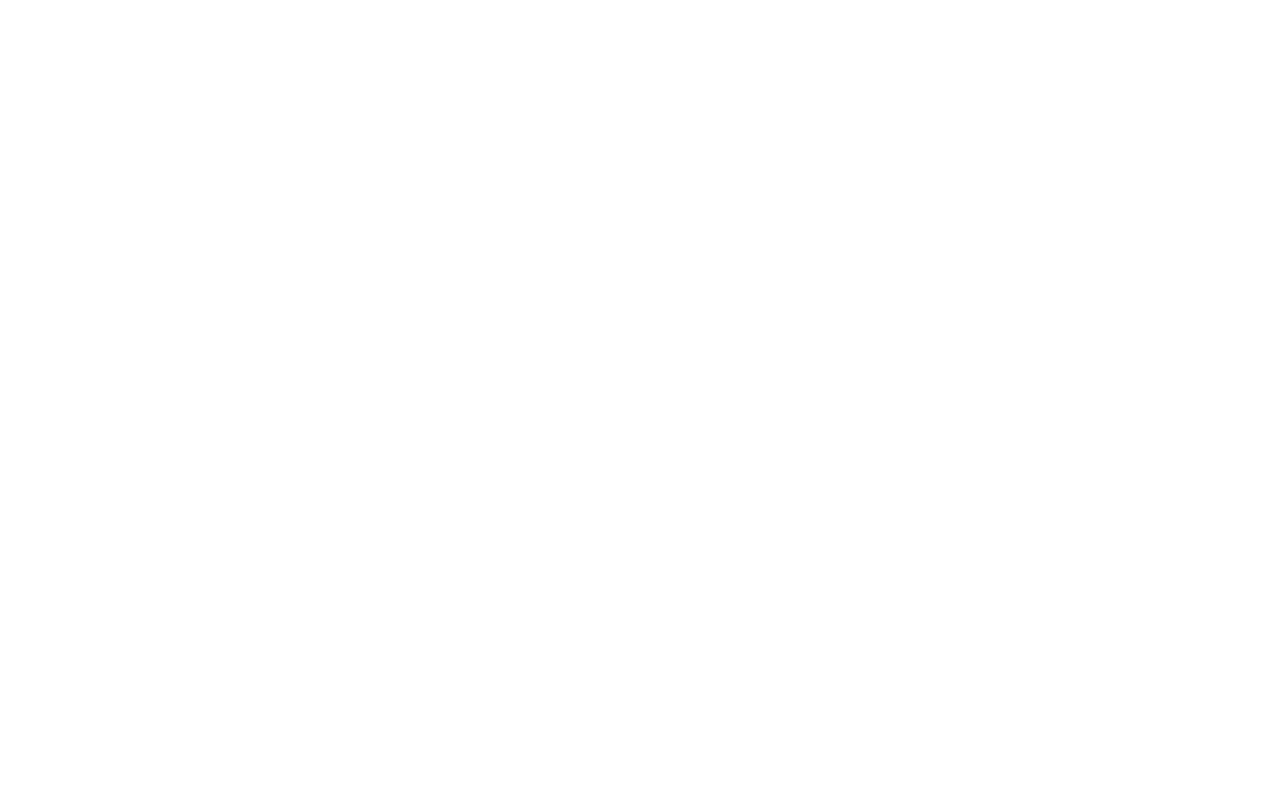
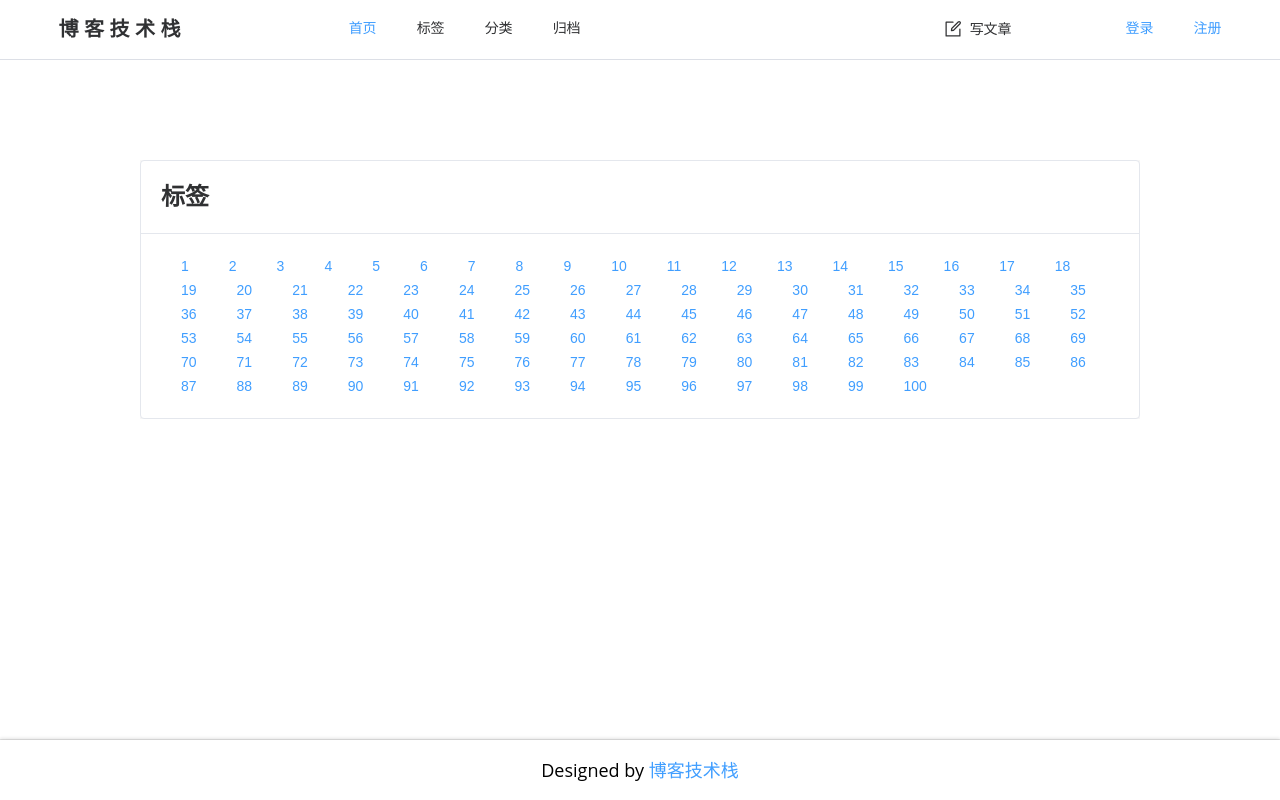
Before and after one commit to hismeyy/my-blog-project, a Vue app in the folder blog-web/: page /tags in a window 1280 px wide. Before the commit this address had no page. Built offline with nearby package versions, Linux system fonts and the light colour scheme.

Commit message:
新增标签页面

```diff
--- a/blog-web/src/components/header/BaseHeader.vue
+++ b/blog-web/src/components/header/BaseHeader.vue
@@ -12,8 +12,8 @@
 
       <div style="margin-left: 10%; display: flex">
         <el-menu-item index="1"><router-link to="/index">首页</router-link></el-menu-item>
-        <el-menu-item index="2">分类</el-menu-item>
-        <el-menu-item index="3">标签</el-menu-item>
+        <el-menu-item index="2"><router-link to="/tags">标签</router-link></el-menu-item>
+        <el-menu-item index="3">分类</el-menu-item>
         <el-menu-item index="4">归档</el-menu-item>
       </div>
 
--- /dev/null
+++ b/blog-web/src/components/tags/TagsItem.vue
@@ -0,0 +1,13 @@
+<template>
+  <el-link type="primary" v-slot="slotProps">{{slotProps.text}}</el-link>
+</template>
+
+<script>
+export default {
+  name: "TagsItem",
+}
+</script>
+
+<style scoped>
+
+</style>
--- a/blog-web/src/views/ArticleScrollPage.vue
+++ b/blog-web/src/views/ArticleScrollPage.vue
@@ -10,7 +10,7 @@
     <div style="display: flex; justify-content: center; margin-top: 30px">
       <el-pagination
           small
-          background=false
+          background
           layout="prev, pager, next"
           :total="50"
           class="mt-4"
--- /dev/null
+++ b/blog-web/src/views/TagsPage.vue
@@ -0,0 +1,29 @@
+<template>
+  <scroll-page style="width: 1000px">
+    <el-card class="box-card">
+      <template #header>
+        <div class="card-header">
+          <span style="font-size: 24px; font-weight: bold">标签</span>
+        </div>
+      </template>
+      <tags-item style="margin-left: 20px; margin-right: 20px" v-for="i in 100" :text="i" :key=i></tags-item>
+    </el-card>
+  </scroll-page>
+</template>
+
+<script>
+import ScrollPage from "@/views/ScrollPage.vue";
+import TagsItem from "@/components/tags/TagsItem.vue";
+export default {
+  name: "TagsPage",
+  components: {TagsItem, ScrollPage},
+  data() {
+    return {
+    }
+  }
+}
+</script>
+
+<style scoped>
+
+</style>
```
Also changed, not shown: blog-web/src/router/index.js (+7 -1 lines).
